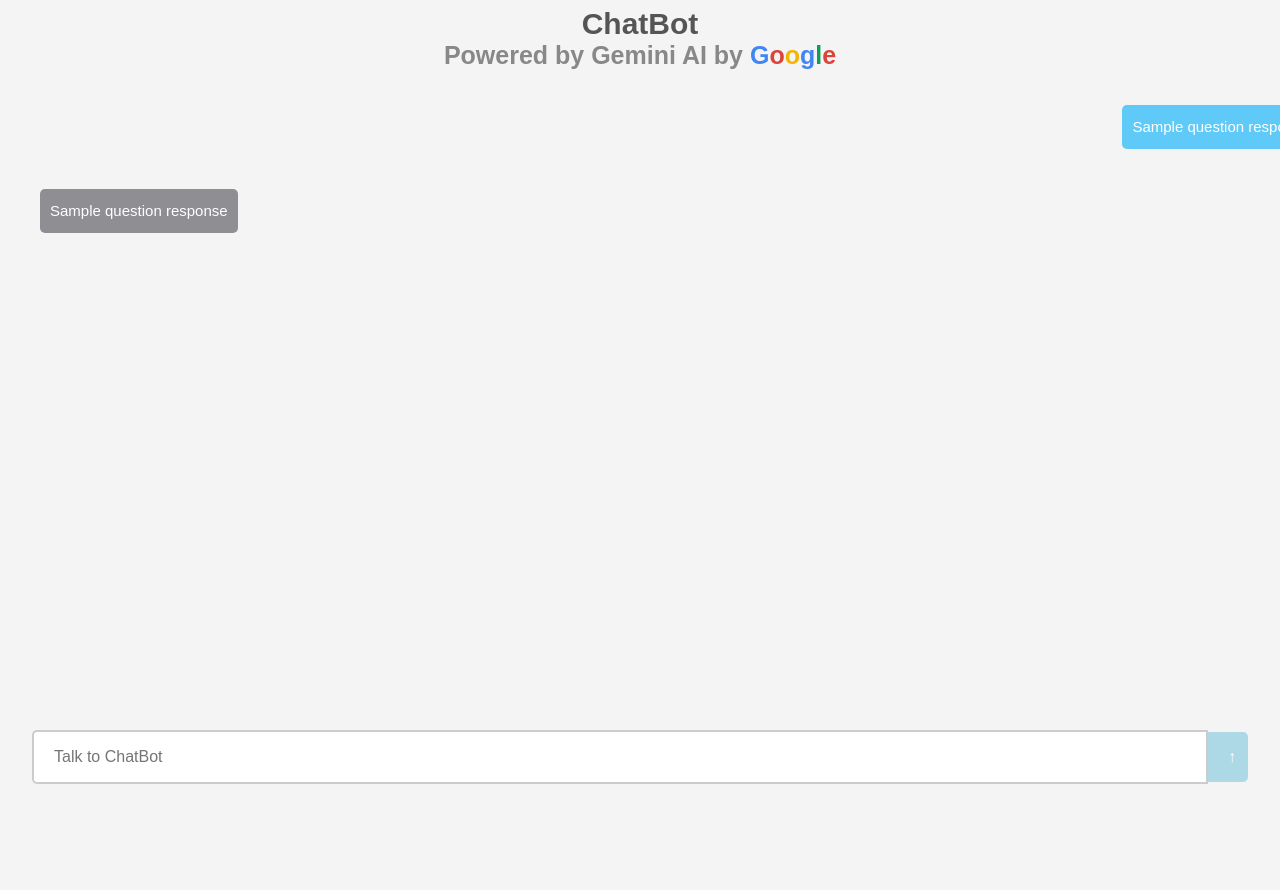
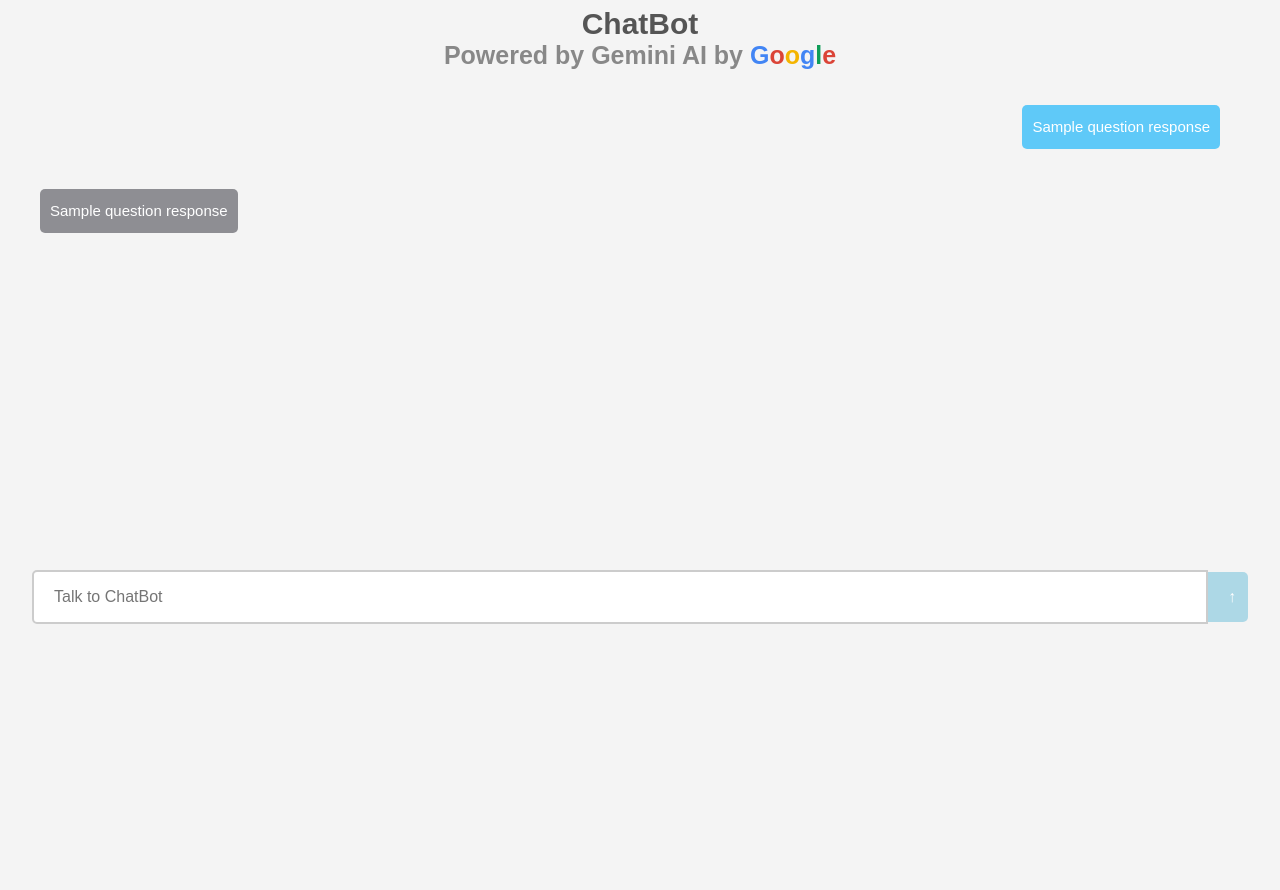
Before and after one commit to pedropa140/HACKRU2024, a Python web app: template flask/templates/chatbot.html in a window 1280 px wide. Shown: the part 20-910 px from the top of the page. Run offline with Jinja, Linux system fonts and the light colour scheme; the template is opened without the code that fills it: most values are stand-ins (such as "Sample title", 1, 10 or a date in 2020).

Commit message:
fixed chatbot.css

```diff
--- a/flask/app.py
+++ b/flask/app.py
@@ -95,7 +95,7 @@
         result_result = result_dictionary['result']
         result_response = result_result['response']
         formatted_message = ""
-        lines = result_response.text.split("\n")
+        lines = result_response.split("\n")
 
         for line in lines:
             bold_text = ""
--- a/flask/static/chatbot.css
+++ b/flask/static/chatbot.css
@@ -1,6 +1,6 @@
 body {
     height: 100vh;
-    /* background-color: red; */
+    /* width: 100%; */
     overflow: hidden;
 }
 body::-webkit-scrollbar {
@@ -15,7 +15,7 @@
     /* background-color: pink; */
 }
 #chatbot_area_chat {
-    height: 80vh;
+    height: 60vh;
     width: 100%;
     overflow: scroll;
 }
@@ -27,13 +27,11 @@
     height: 100%;
     padding-left: 40px;
     padding-right: 40px;
+    background-origin: red;
     /* padding-top: 15px; */
-    background-color: transparent;
 }
 #chatbot_area_textbox {
-    /* height: 35%; */
     width: 100%;
-    /* background-color: white; */
     display: flex;
     justify-content: center;
     align-items: center;
@@ -79,20 +77,18 @@
 #userInput {
     width: 65%;
     margin-left: auto;
-    text-align: right;
     display: flex;
-    justify-content: flex-end;
 }
 #userInput p{
-    width: auto;
-    margin: none;
+    margin-left: auto;
+    margin-right: 100px;
     background-color: #5fc9f8;
     border-radius: 5px;
     color: white;
     font-size: 15px;
 }
 #botInput {
-    width: 65%;
+    max-width: 65%;
     margin-right: auto;
     text-align: left;
     display: flex;
--- a/flask/templates/navbar-auth.html
+++ b/flask/templates/navbar-auth.html
@@ -10,7 +10,7 @@
 <nav class="navbar navbar-dark bg-dark fixed-top mb-2">
   <div class="container-fluid">
     <!-- Brand -->
-    <a class="navbar-brand" href="{{ url_for('education') }}">Rutgers HACKRU</a>
+    <a class="navbar-brand" href="{{ url_for('education') }}">Rutgers IEEE</a>
     <!-- Offcanvas toggle button -->
     <button
       class="navbar-toggler"
@@ -88,7 +88,7 @@
               <li><hr class="dropdown-divider"></li>
               <li><a class="dropdown-item" href="{{ url_for('taskschedule') }}">Scheduler</a></li>
             </ul>
-          </li>
+          </li> -->
           <li class="nav-item">
             <a
               class="nav-link active"
@@ -96,7 +96,7 @@
               href="{{ url_for('matching') }}"
               >Find your match!</a
             >
-          </li> -->
+          </li>
           <!-- Dropdown -->
         </ul>
         <!-- Logout button -->
```
